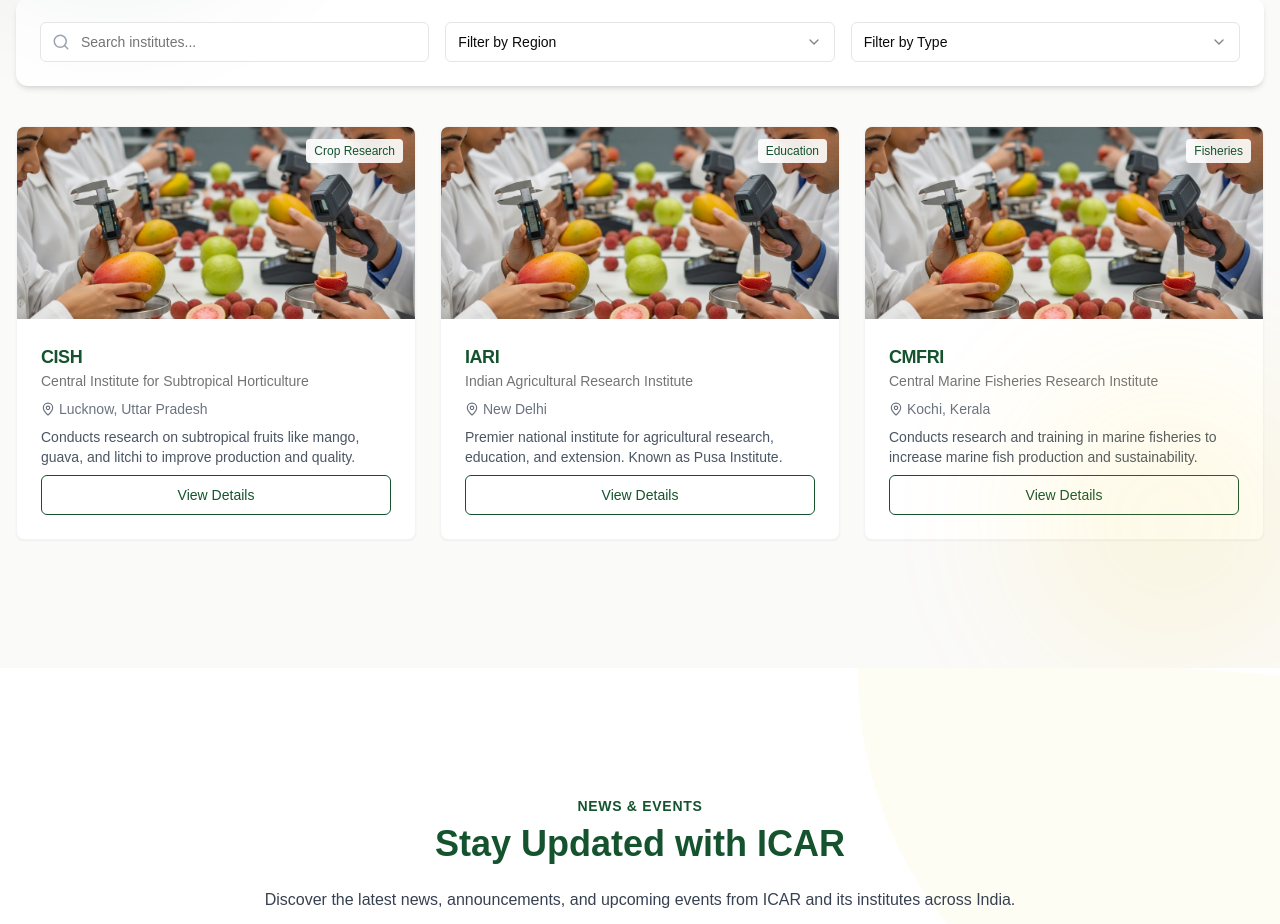
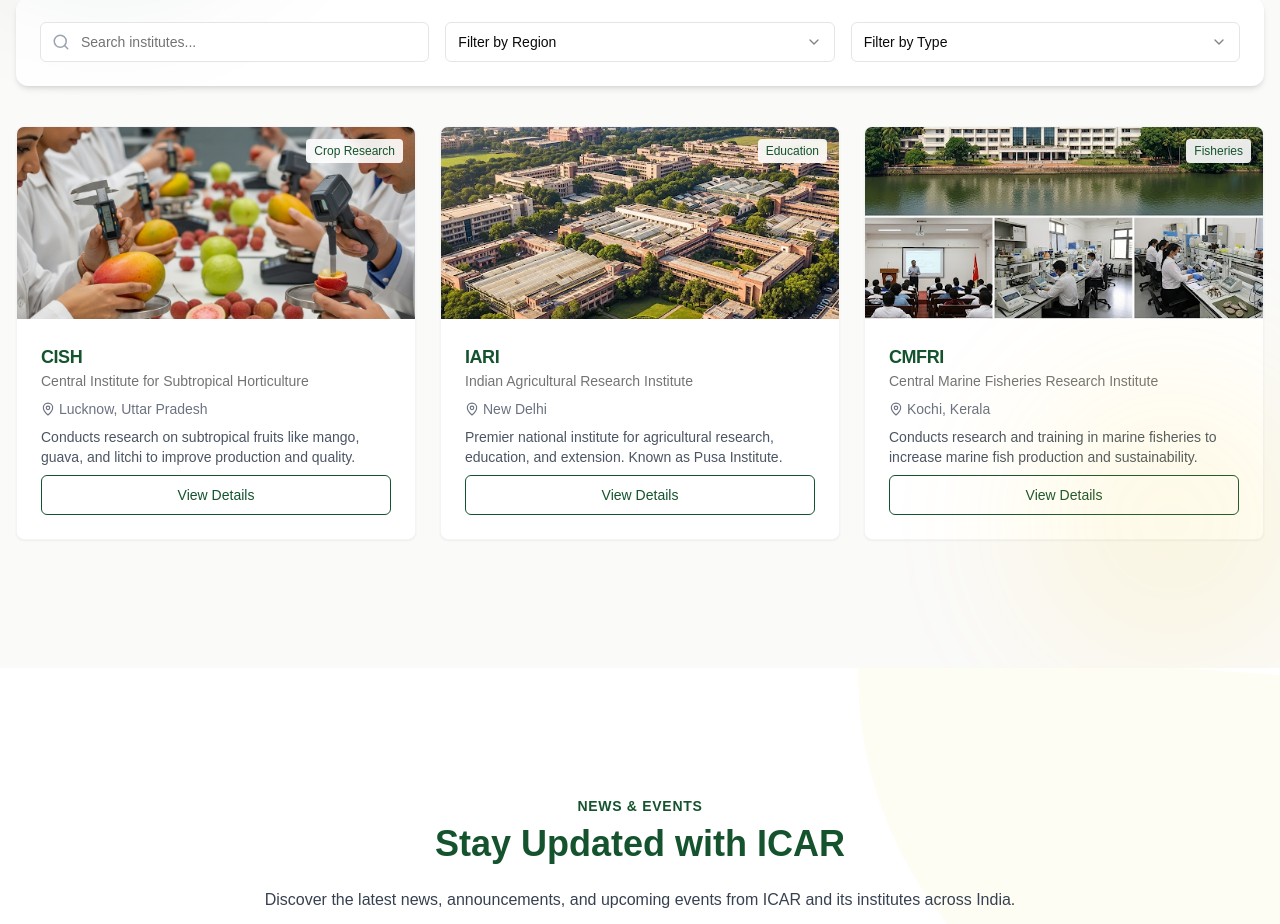
Before and after one commit to shubh015/icar_csih, a Next.js app: page / in a window 1280 px wide. Shown: the part 3020-3944 px from the top of the page. Built offline with nearby package versions, Linux system fonts and the light colour scheme.

Commit message:
first commit

```diff
--- a/components/institutes-directory.tsx
+++ b/components/institutes-directory.tsx
@@ -35,7 +35,7 @@ const institutes = [
     location: "New Delhi",
     region: "North",
     type: "Education",
-    image: "/images/unnamed2.jpg",
+    image: "/images/unnamed10.jpg",
     description:
       "Premier national institute for agricultural research, education, and extension. Known as Pusa Institute.",
     contact: {
@@ -52,7 +52,7 @@ const institutes = [
     location: "Kochi, Kerala",
     region: "South",
     type: "Fisheries",
-    image: "/images/unnamed2.jpg",
+    image: "/images/unnamed11.jpg",
     description:
       "Conducts research and training in marine fisheries to increase marine fish production and sustainability.",
     contact: {
```
Also changed, not shown: public/images/unnamed10.jpg (added), public/images/unnamed11.jpg (added).
